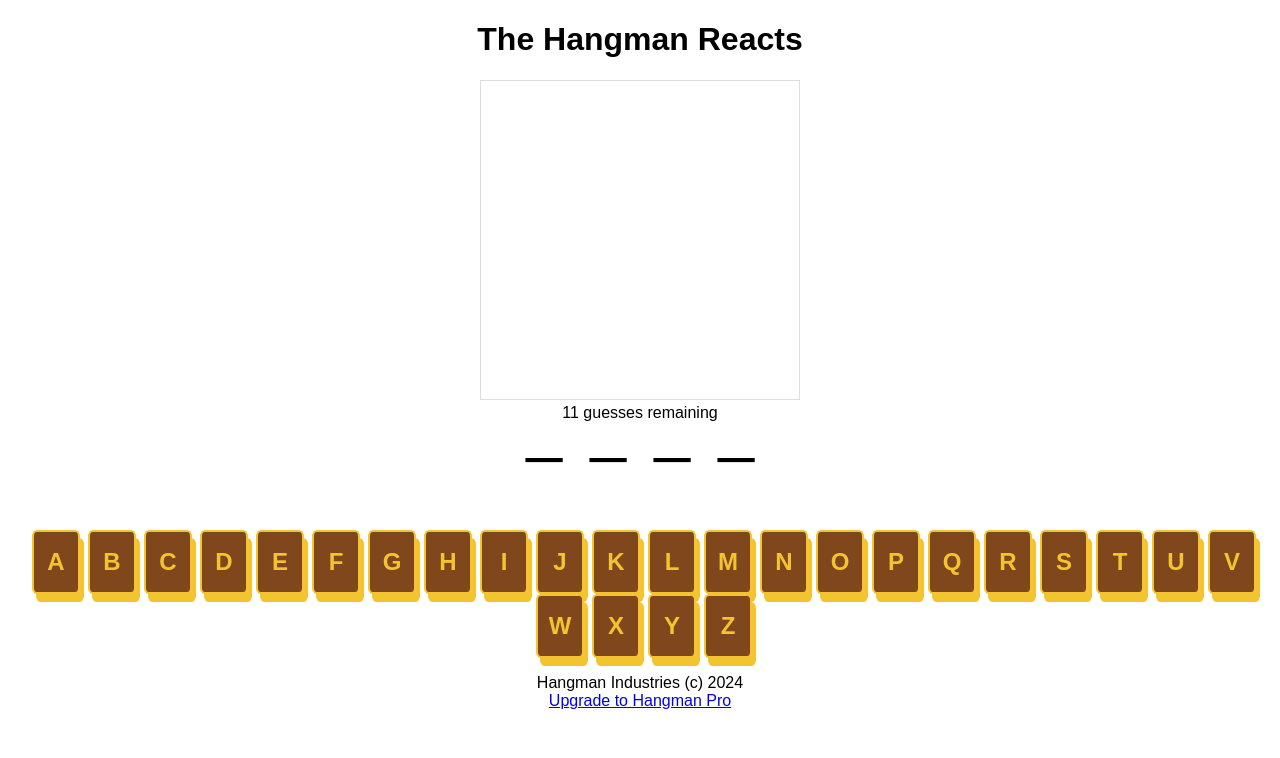
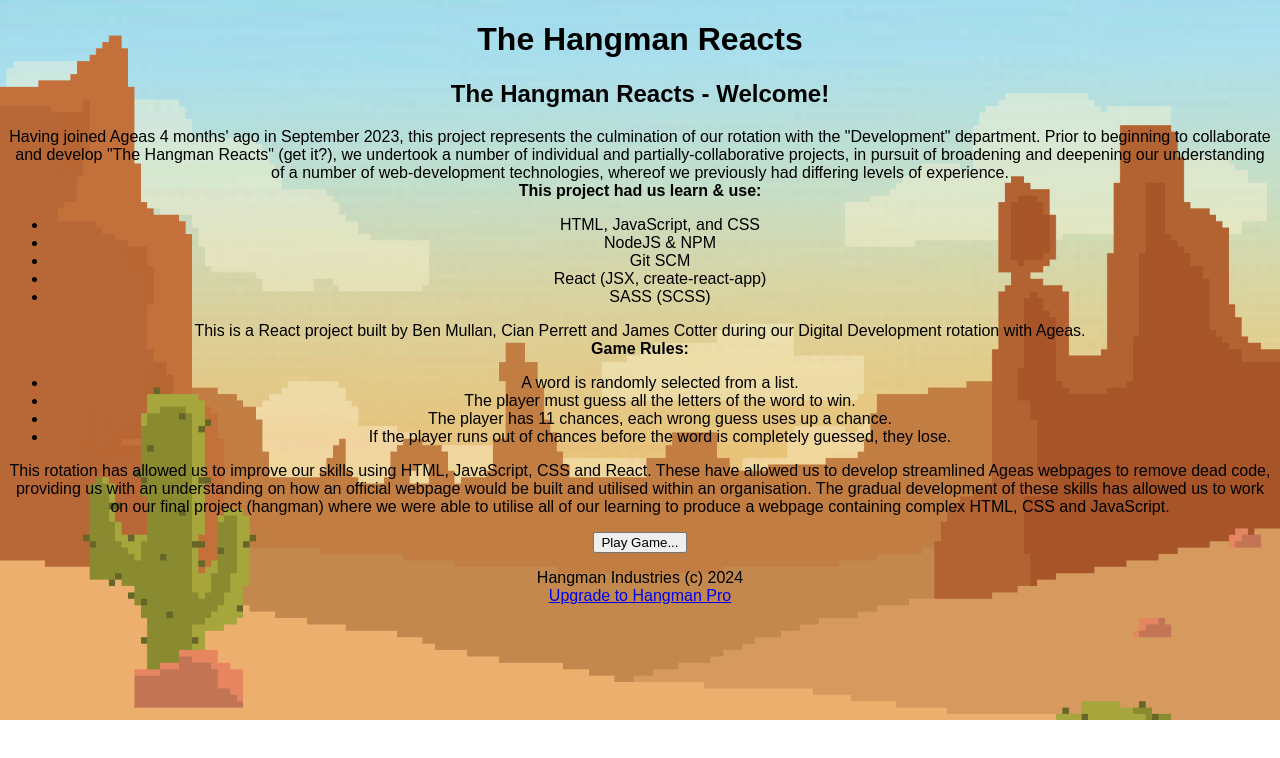
Before and after one commit to JFCotter/hangman-project, a React (Create React App) app: page / in a window 1280 px wide. Shown: the top 758 px of the page. Built offline with nearby package versions, Linux system fonts and the light colour scheme; a web font is replaced by a local one.

Commit message:
React Router working for multiple pages (inc. `/game`)

```diff
--- a/package.json
+++ b/package.json
@@ -8,6 +8,7 @@
     "@testing-library/user-event": "^13.5.0",
     "react": "^18.2.0",
     "react-dom": "^18.2.0",
+    "react-router-dom": "^6.21.3",
     "react-scripts": "^5.0.1",
     "sass": "^1.70.0",
     "web-vitals": "^2.1.4"
--- a/src/App.jsx
+++ b/src/App.jsx
@@ -1,19 +1,32 @@
-import React from "react";
-import Header from "./components/Header/Header.jsx";
-import Footer from "./components/Footer/Footer.jsx";
-import GameContainer from "./components/GameContainer/GameContainer.jsx";
+import React							from "react";
+import {BrowserRouter, Routes, Route}	from "react-router-dom";
+import Header							from "./components/Header/Header.jsx";
+import Footer							from "./components/Footer/Footer.jsx";
+import GameContainer					from "./components/GameContainer/GameContainer.jsx";
+import LandingPageContent				from "./components/LandingPageContent/LandingPageContent.jsx";
 import "./globals.scss";
 
 const App = () => {
+
+	// (To be changed!)
+	document.body.style.backgroundImage = `url("/DesertBackdrop.png")`;
+	//document.body.style.filter = "blur(3px)";
+
 	return (
 		<>
-      <Header />
+			<BrowserRouter>
+				<Header/>
 				<main>
-        <GameContainer />
+					<Routes>
+						<Route path="/"		element={<LandingPageContent/>}	/>
+						<Route path="/game" element={<GameContainer/>}		/>
+					</Routes>
 				</main>
-      <Footer />
+				<Footer/>
+			</BrowserRouter>
 		</>
 	);
+
 };
 
 export default App;
--- /dev/null
+++ b/src/components/LandingPageContent/LandingPageContent.jsx
@@ -0,0 +1,47 @@
+import React	from "react";
+import styles	from "./LandingPageContent.module.scss";
+
+const LandingPageContent = () => {
+
+	return (
+		<div>
+
+			<h2>The Hangman Reacts - Welcome!</h2>
+
+			<p>
+				Having joined Ageas 4 months' ago in September 2023, this project represents the culmination of our rotation with the "Development" department. Prior to beginning to collaborate and develop "The Hangman Reacts" (get it?), we undertook a number of individual and partially-collaborative projects, in pursuit of broadening and deepening our understanding of a number of web-development technologies, whereof we previously had differing levels of experience.
+				<br/>
+				<b>This project had us learn & use:</b>
+				<ul>
+					<li>HTML, JavaScript, and CSS</li>
+					<li>NodeJS & NPM</li>
+					<li>Git SCM</li>
+					<li>React (JSX, create-react-app)</li>
+					<li>SASS (SCSS)</li>
+				</ul>
+			</p>
+
+			<p>
+				This is a React project built by Ben Mullan, Cian Perrett and James Cotter during our Digital Development rotation with Ageas.
+				<br/>
+				<b>Game Rules:</b>
+				<ul>
+					<li>A word is randomly selected from a list.</li>
+					<li>The player must guess all the letters of the word to win.</li>
+					<li>The player has 11 chances, each wrong guess uses up a chance.</li>
+					<li>If the player runs out of chances before the word is completely guessed, they lose.</li>
+				</ul>
+			</p>
+
+			<p>
+				This rotation has allowed us to improve our skills using HTML, JavaScript, CSS and React. These have allowed us to develop streamlined Ageas webpages to remove dead code, providing us with an understanding on how an official webpage would be built and utilised within an organisation. The gradual development of these skills has allowed us to work on our final project (hangman) where we were able to utilise all of our learning to produce a webpage containing complex HTML, CSS and JavaScript.
+			</p>
+
+			<button onClick={() => window.location.href = "/game"}>Play Game...</button>
+
+		</div>
+	);
+
+};
+
+export default LandingPageContent;
--- a/src/components/LetterButton/LetterButton.module.scss
+++ b/src/components/LetterButton/LetterButton.module.scss
@@ -10,11 +10,12 @@ $ColorPecan:rgb(74, 37, 17);
   height: 4rem;
   border-radius: 10%;
   background-color:$ColorBrown;
-   color: $ColorYellow;
+  color: $ColorYellow;
   border: 2px solid $ColorYellow;
   box-shadow: 4px 8px;
   font-weight: bold;
   font-size:x-large;
+  cursor: pointer;
 }
 
 .LetterButton:hover{
@@ -31,4 +32,5 @@ $ColorPecan:rgb(74, 37, 17);
   background-color: $ColorPecan;
   color: mix($ColorCinnamon,white,80%);
   border: 2px solid $ColorCinnamon;
+  cursor: not-allowed;
 }
--- a/src/globals.scss
+++ b/src/globals.scss
@@ -3,9 +3,16 @@
 @import url("https://fonts.googleapis.com/css2?family=#{map.get($globalFonts, 'siteFont')}");
 
 body {
-	text-align:		center;
-	color:			black;
-	font-family:	"#{map.get($globalFonts, 'siteFont')}", sans-serif;
+
+	// Misc.
+	text-align:				center;
+	color:					black;
+	font-family:			"#{map.get($globalFonts, 'siteFont')}", sans-serif;
+
+	// Backdrop Image
+	background-repeat:		no-repeat;
+	background-size:		cover;
+
 }
 
 /* <button>s do not inherit font-family from <body> by default, so... */
```
Also changed, not shown: public/DesertBackdrop.png (added), src/components/LandingPageContent/LandingPageContent.module.scss (added), 1 other file (tests, documents, lock files or other folders). Lines whose indentation alone changed are shown as unchanged.
